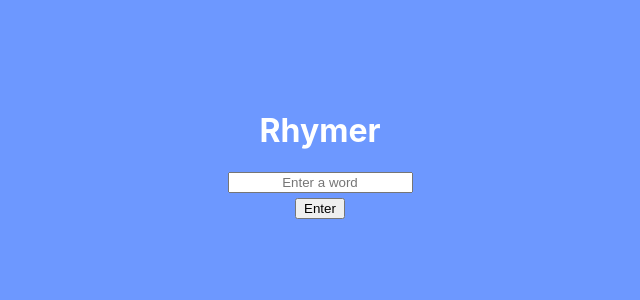
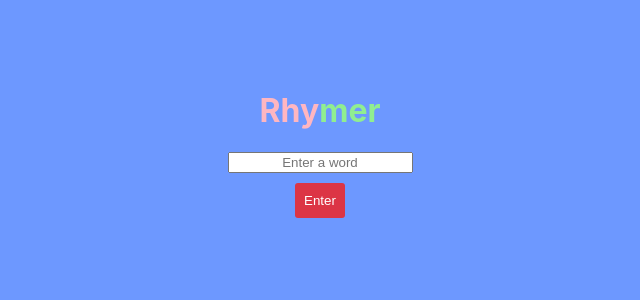
Before and after one commit to tmoore95/Rhymer, a Next.js app: page / in a window 1280 px wide. Shown: the top 300 px of the page, without its empty margins (320-960 px from the left). Built offline with nearby package versions, Linux system fonts and the light colour scheme.

Commit message:
More styling changes

```diff
--- a/components/Results/ResultsCard.module.scss
+++ b/components/Results/ResultsCard.module.scss
@@ -1,6 +1,6 @@
 .card {
   width: 500px;
-  height: 500px;
+  height: 455px;
   overflow: auto;
   margin-top: 20px;
   border-radius: 5px;
@@ -29,6 +29,7 @@
   margin: 5px;
   border-radius: 5px;
   padding: 5px;
+  padding-bottom: 9px;
 }
 
 .odd {
--- a/components/Search/Search.js
+++ b/components/Search/Search.js
@@ -23,6 +23,7 @@ const Search = (props) => {
         } else {
           setResultsArr(["No rhyme exists for that word!"]);
         }
+        console.log();
       });
     setWord("");
   };
@@ -52,7 +53,9 @@ const Search = (props) => {
           value={word}
           required
         />
-        <button type="submit">Enter</button>
+        <button className={word ? styles.flicker : styles.button} type="submit">
+          Enter
+        </button>
       </form>
       <ResultsCard array={resultsArr} />
     </div>
--- a/components/Search/Search.module.scss
+++ b/components/Search/Search.module.scss
@@ -1,7 +1,7 @@
 .form input {
   display: block;
   text-align: center;
-  margin-bottom: 5px;
+  margin-bottom: 10px;
 }
 
 .form input:focus {
@@ -16,4 +16,32 @@
 
 .form button {
   width: 50px;
+  border-radius: 3px;
+  border: none;
+  color: white;
+  height: 35px;
 }
+
+.button {
+  background-color: #dc3545;
+}
+
+@keyframes flickerAnimation {
+  0% {
+    opacity: 1;
+  }
+  50% {
+    opacity: 0;
+  }
+  100% {
+    opacity: 1;
+  }
+}
+
+.flicker {
+  -webkit-animation: flickerAnimation 2.5s infinite;
+  -moz-animation: flickerAnimation 2.5s infinite;
+  -o-animation: flickerAnimation 2.5s infinite;
+  animation: flickerAnimation 2.5s infinite;
+  background-color: #007bff;
+}
--- a/components/UI/Header.js
+++ b/components/UI/Header.js
@@ -1,8 +1,15 @@
 import React from "react";
-import styles from './Header.module.scss'
+import styles from "./Header.module.scss";
 
 const Header = (props) => {
-  return <h1 className={styles.title}>Rhymer</h1>;
+  return (
+    <React.Fragment>
+      <div className={styles.title}>
+        <h1 className={styles.first}>Rhy</h1>
+        <h1 className={styles.second}>mer</h1>
+      </div>
+    </React.Fragment>
+  );
 };
 
 export default Header;
--- a/components/UI/Header.module.scss
+++ b/components/UI/Header.module.scss
@@ -1,3 +1,11 @@
 .title {
-  color: white;
+  display: flex;
 }
+
+.first {
+  color: lightpink;
+}
+
+.second {
+  color: lightgreen;
+}
--- a/components/UI/PageLayout.module.scss
+++ b/components/UI/PageLayout.module.scss
@@ -4,5 +4,5 @@
   flex-direction: column;
   align-items: center;
   background-color: #6d98ff;
-  padding: 90px;
+  padding: 70px;
 }
```
